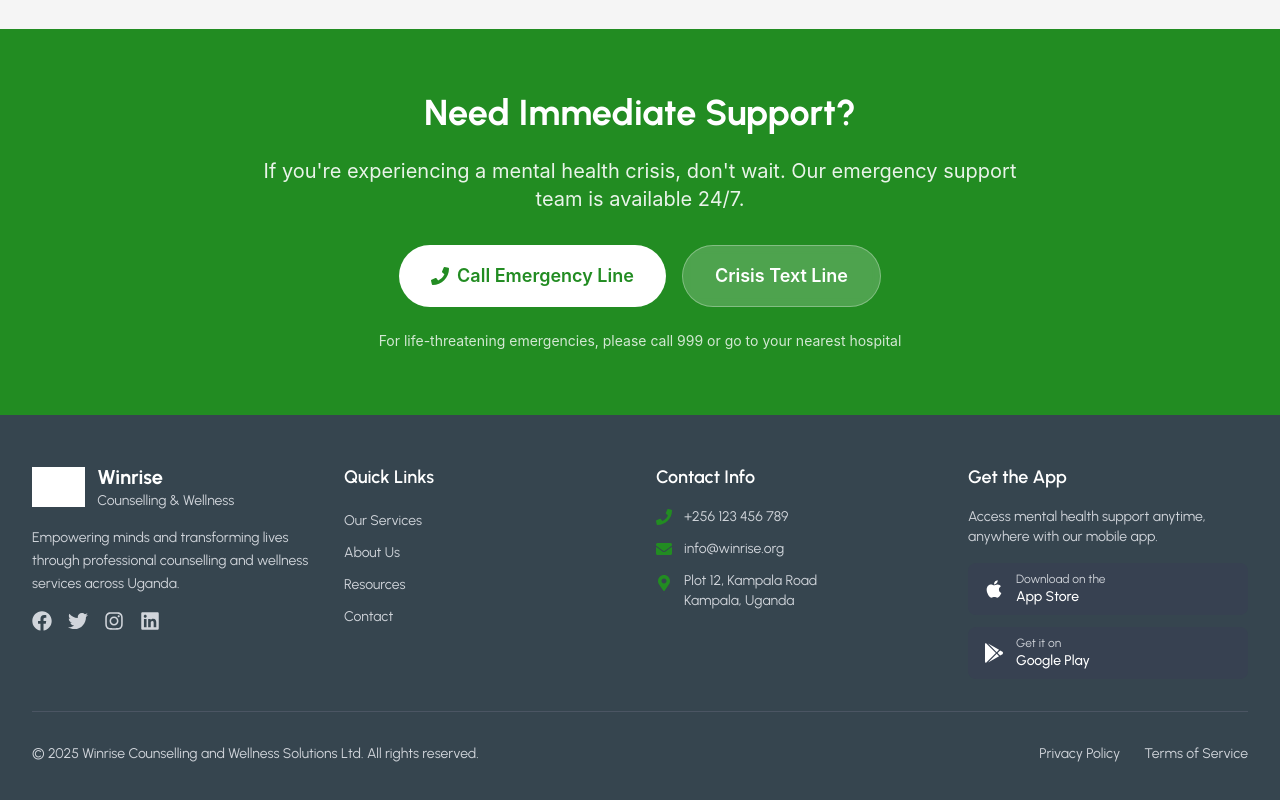
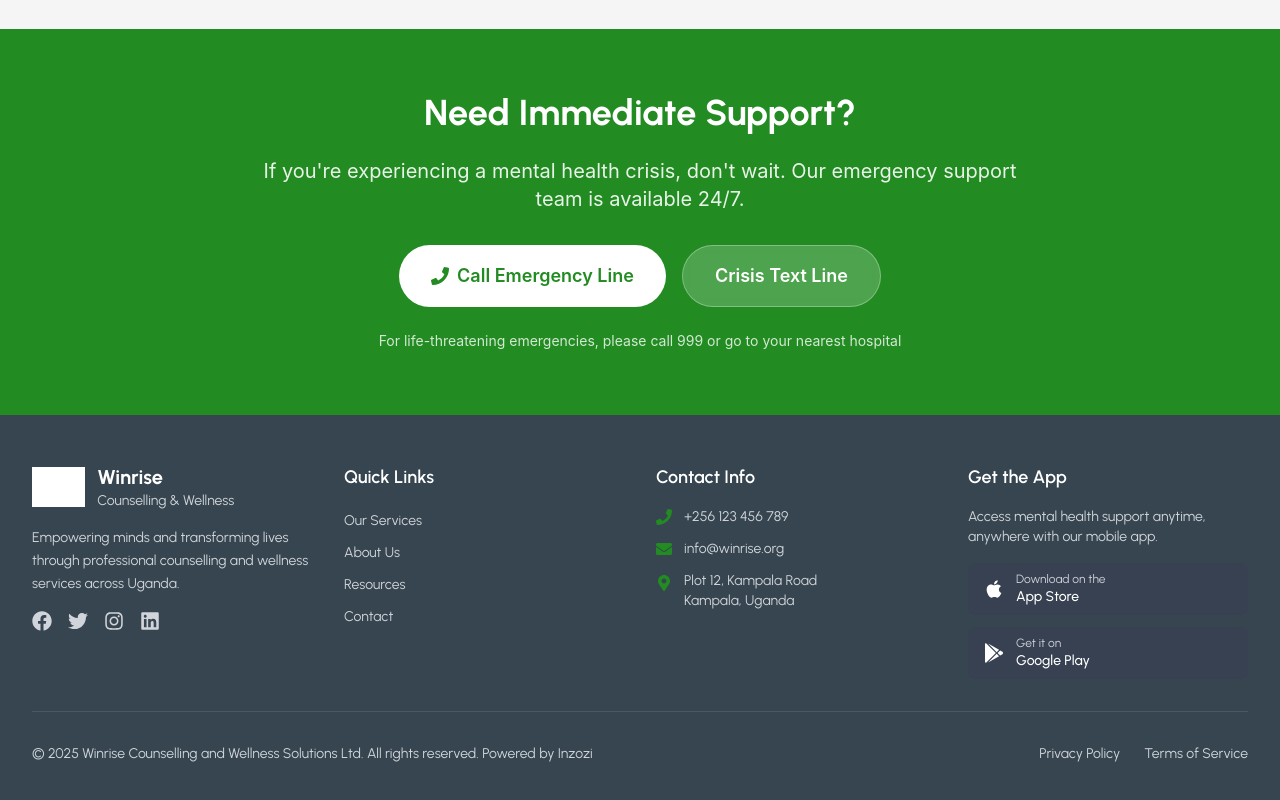
Before and after one commit to marksemakula/wcwug, a React (Vite) app: page /#/contact in a window 1280 px wide. Shown: the part 2672-3472 px from the top of the page. Built offline with nearby package versions, Linux system fonts and the light colour scheme; grey boxes are pictures that could not be loaded.

Commit message:
Update Footer.jsx

```diff
--- a/src/components/Footer.jsx
+++ b/src/components/Footer.jsx
@@ -141,7 +141,7 @@ const Footer = () => {
         {/* Bottom Bar */}
         <div className="border-t border-gray-600 mt-8 pt-8 flex flex-col md:flex-row justify-between items-center">
           <p className="text-gray-300 font-urbanist text-sm">
-            © 2025 Winrise Counselling and Wellness Solutions Ltd. All rights reserved.
+            © 2025 Winrise Counselling and Wellness Solutions Ltd. All rights reserved. Powered by Inzozi
           </p>
           <div className="flex space-x-6 mt-4 md:mt-0">
             <Link to="#" className="text-gray-300 hover:text-primary transition-colors duration-300 font-urbanist text-sm">
```
